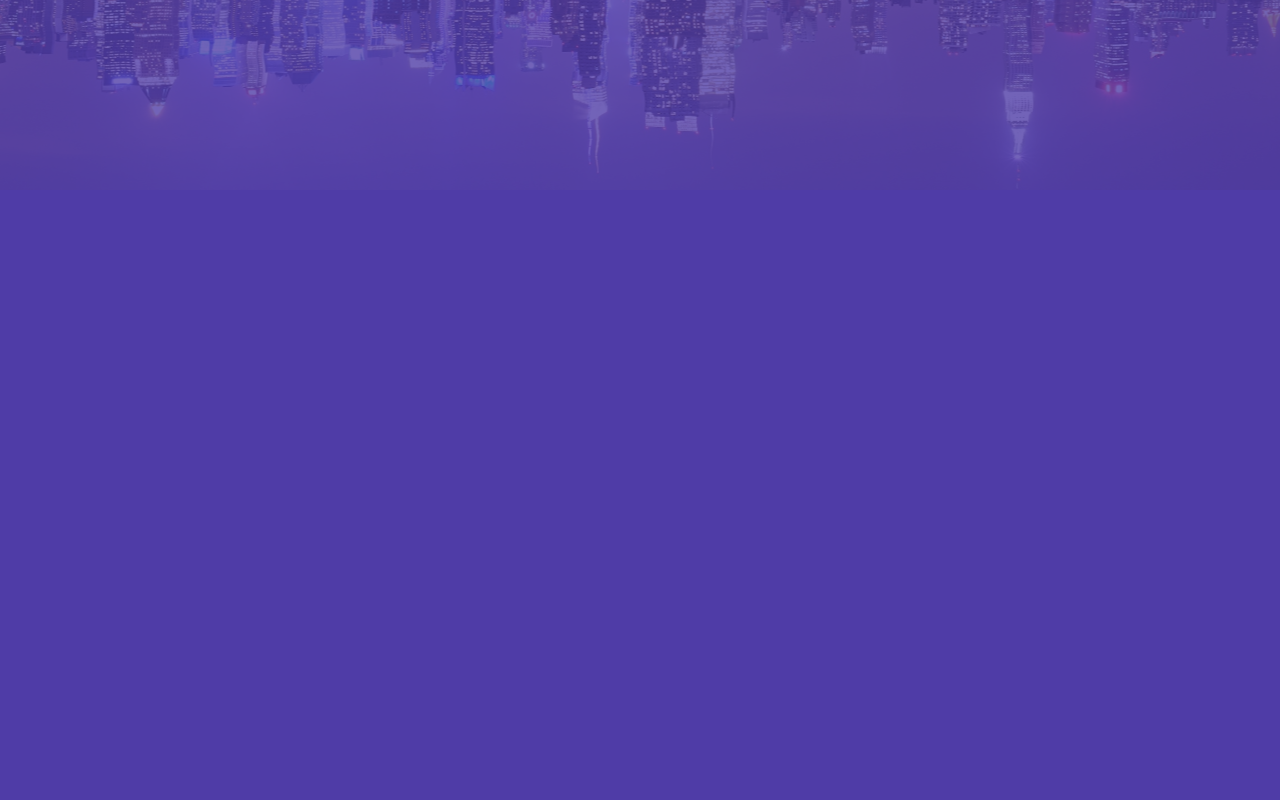
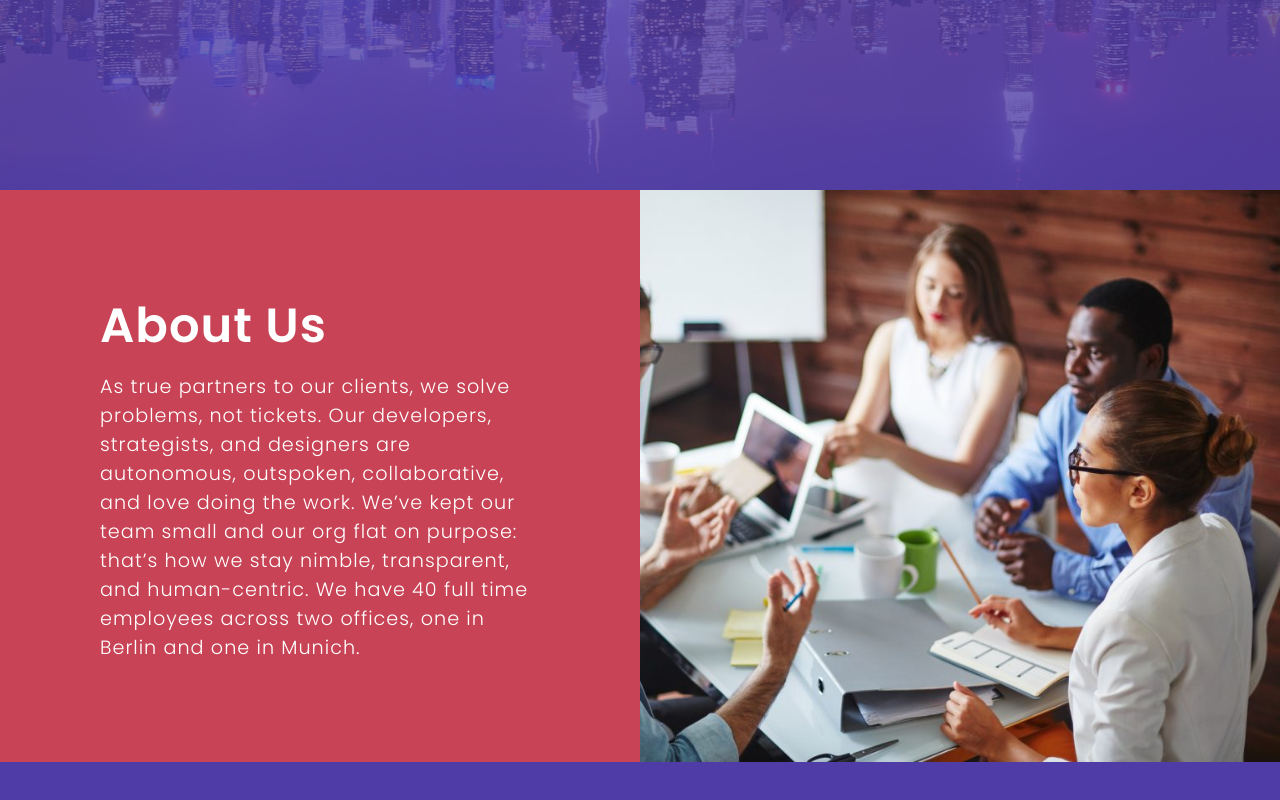
Before and after one commit to Olivierish/websol, a plain HTML site: page index.html in a window 1280 px wide. Shown: the part 610-1410 px from the top of the page. Drawn offline with Linux system fonts and the light colour scheme.

Commit message:
Added about us section

```diff
--- a/index.html
+++ b/index.html
@@ -9,10 +9,12 @@
 </head>
 <body>
     <main>
+        <!-- Header -->
         <header>
             <a href="#" class="logo"> &lt; Websol <span>/</span>&gt;</a>
             <div class="toggle" onclick="toggleClassName();"></div>
         </header>
+        <!-- Sidebar -->
         <div class="sidebar">
             <ul>
                 <li><a href="#">Home</a></li>
@@ -24,6 +26,7 @@
                 <li><a href="#">Contact</a></li>
             </ul>
         </div>
+        <!-- Banner -->
         <div class="banner">
             <!-- <img src="images/Manhattan2.jpg" alt=""> -->
             <img src="images/newyork.jpg" alt="">
@@ -37,6 +40,23 @@
                 </p>
             </div>
         </div>
+        <!-- About us -->
+        <section class="about">
+            <div class="contentBox">
+                <h2 class="heading">About Us</h2>
+                <p class="text">
+                    As true partners to our clients, we solve problems,
+                    not tickets. Our developers, strategists, and designers are autonomous,
+                    outspoken, collaborative, and love doing the work.
+
+                    We’ve kept our team small and our org flat on purpose:
+                    that’s how we stay nimble, transparent, and human-centric.
+                    We have 40 full time employees across two offices,
+                    one in Berlin and one in Munich.
+                </p>
+            </div>
+            <div class="imgBox"></div>
+        </section>
     </main>
     <script>
         function toggleClassName(){
--- a/main-style.scss
+++ b/main-style.scss
@@ -2,6 +2,9 @@
 $pupple-bg : #4f3ca7;
 $gold: #dabdb2;
 $gold-medium: #ffb765;
+$orange: #c84355;
+$choco: #391f2a;
+$green: #94a73c;
 *{
     margin: 0;
     padding: 0;
@@ -113,6 +116,10 @@ header{
     z-index: 3;
     transition: 0.5s;
 
+    &.active{
+        right: 0;
+    }
+
     ul{
         position: relative;
         display: flex;
@@ -134,7 +141,42 @@ header{
             }
         }
     }
-    &.active{
-        right: 0;
+}
+.about{
+    position: relative;
+    width: 100%;
+    background-color: $orange;
+    //background-color: $choco;
+    // background-color: $green;
+    color: white;
+    display: flex;
+
+    .contentBox{
+        background-color: $orange;
+        padding: 100px;
+        width: 50%;
+
+        .heading{
+            position: relative;
+            color: white;
+            font-size: 3em;
+            font-weight: 600;
+            letter-spacing: 1px;
+            margin-bottom: 10px;
+        }
+        .text{
+            position:relative;
+            color: white;
+            font-size: 1.2em;
+            font-weight: 300;
+            letter-spacing: 1px;
+        }
+    }
+    .imgBox{
+        position: relative;
+        width: 50%;
+        background-image: url(images/meeting.jpg);
+        background-size: cover;
+        background-position: right;
     }
 }
```
Also changed, not shown: images/meeting.jpg (added), main-style.css, 1 other file.
